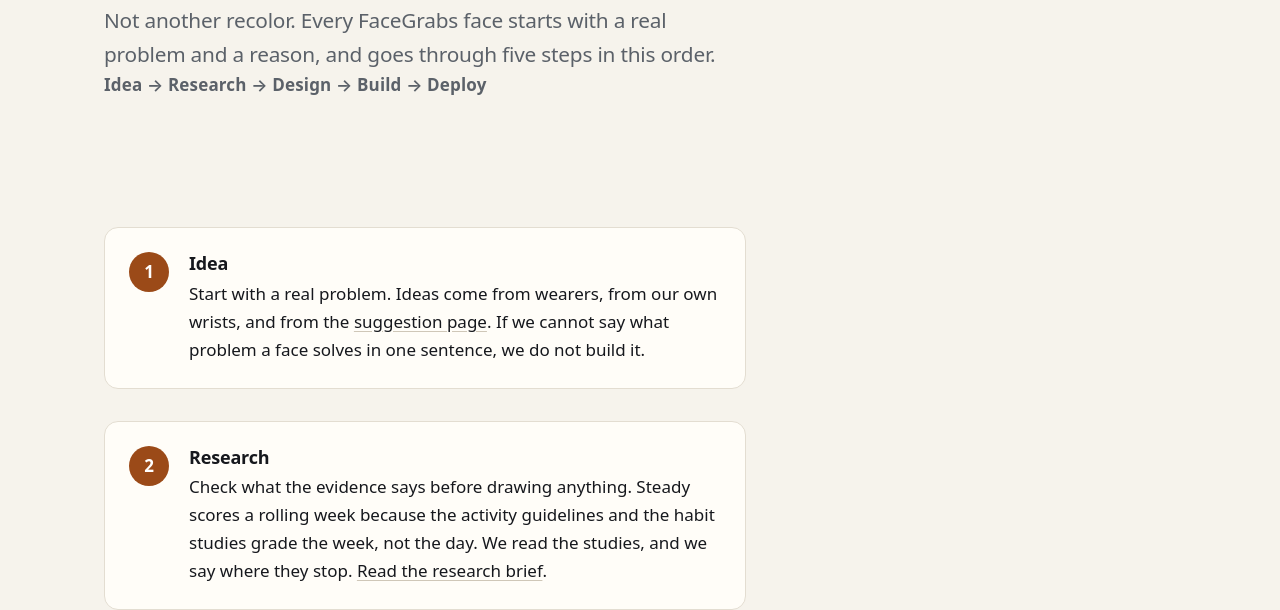
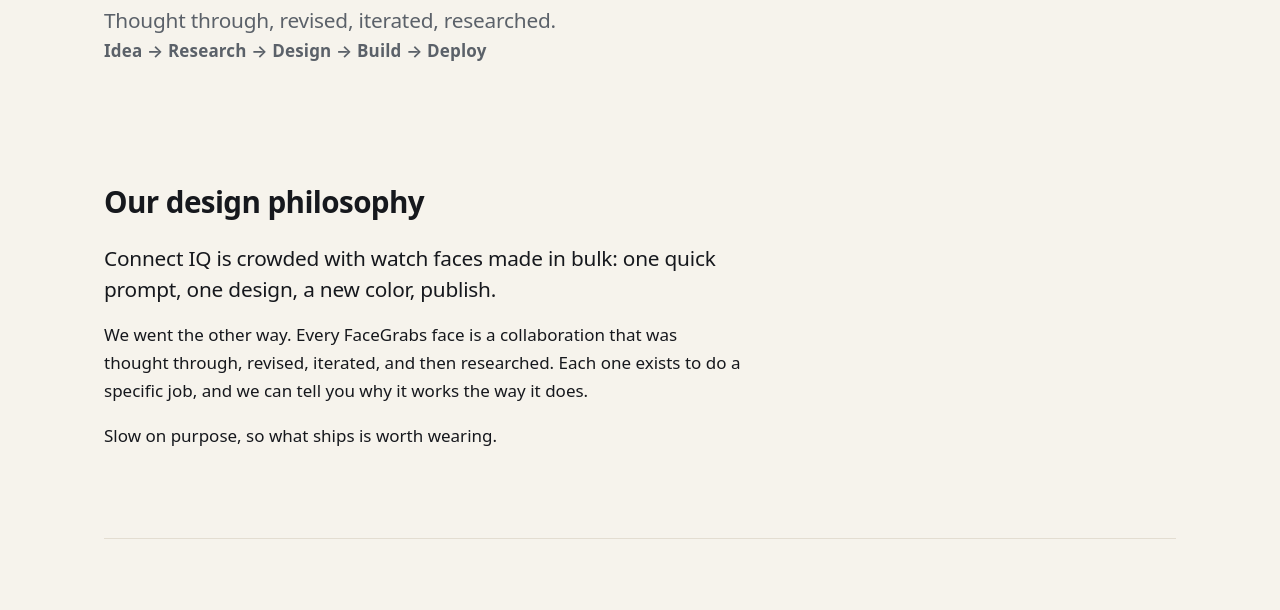
Before and after one commit to facegrabs/facegrabs, a plain HTML site: page how-we-build.html in a window 1280 px wide. Shown: the part 201-811 px from the top of the page. Drawn offline with Linux system fonts and the light colour scheme.

Commit message:
Add files via upload

```diff
--- a/how-we-build.html
+++ b/how-we-build.html
@@ -38,10 +38,14 @@
 <nav class="nav" aria-label="Main"><a href="index.html">Home</a><a href="index.html#faces">Faces</a><a href="pea-k-performance.html">Pea-k</a><a href="peast-mode.html">Message board</a><a href="press.html">Press</a><a href="about.html">About</a><a class="nav-cta" href="suggest.html">Suggest a feature</a></nav></div></header>
 <main id="main">
 <section class="page-head"><div class="wrap">
-<h1>How we build</h1><p class="tagline">Not another recolor. Every FaceGrabs face starts with a real problem and a reason, and goes through five steps in this order.</p>
+<h1>How we build</h1><p class="tagline">Thought through, revised, iterated, researched.</p>
 <p class="flow">Idea &rarr; Research &rarr; Design &rarr; Build &rarr; Deploy</p></div></section>
 <div class="wrap">
-<section class="section" style="border-top:0"><ol class="steps">
+<section class="section" style="border-top:0" aria-labelledby="hw-phil"><h2 id="hw-phil">Our design philosophy</h2>
+<div class="prose"><p class="lead">Connect IQ is crowded with watch faces made in bulk: one quick prompt, one design, a new color, publish.</p>
+<p>We went the other way. Every FaceGrabs face is a collaboration that was thought through, revised, iterated, and then researched. Each one exists to do a specific job, and we can tell you why it works the way it does.</p>
+<p>Slow on purpose, so what ships is worth wearing.</p></div></section>
+<section class="section"><ol class="steps">
 <li><div><h3>Idea</h3><p>Start with a real problem. Ideas come from wearers, from our own wrists, and from the <a href="suggest.html">suggestion page</a>. If we cannot say what problem a face solves in one sentence, we do not build it.</p></div></li>
 <li><div><h3>Research</h3><p>Check what the evidence says before drawing anything. Steady scores a rolling week because the activity guidelines and the habit studies grade the week, not the day. We read the studies, and we say where they stop. <a href="case-for-the-week.pdf">Read the research brief</a>.</p></div></li>
 <li><div><h3>Design</h3><p>Make it kind, clear and personal. One idea per screen, plain words, and a bar that fits your fitness, not a stranger's. We are all on the same journey, just at different stages.</p></div></li>
```
